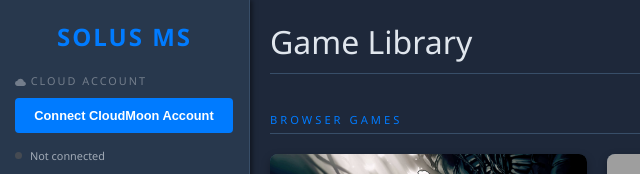
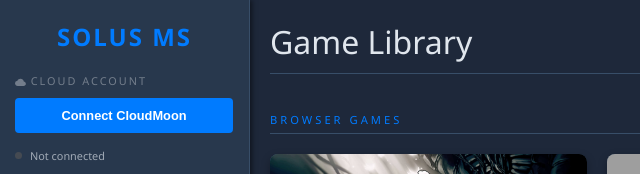
Before and after one commit to Katsugachi/Experiment-Solus-MS, a plain HTML site: page index.html in a window 1280 px wide. Shown: the top 174 px of the page, 0-640 px from the left. Drawn offline with Linux system fonts and the light colour scheme; grey boxes are pictures that could not be loaded.

Commit message:
Update index.html

```diff
--- a/index.html
+++ b/index.html
@@ -159,7 +159,7 @@
         <div class="auth-section">
             <div class="auth-label"><svg xmlns="http://www.w3.org/2000/svg" viewBox="0 0 24 24" fill="currentColor" width="1em" height="1em" style="vertical-align:middle"><path d="M19.35 10.04A7.49 7.49 0 0 0 12 4C9.11 4 6.6 5.64 5.35 8.04A5.994 5.994 0 0 0 0 14c0 3.31 2.69 6 6 6h13c2.76 0 5-2.24 5-5 0-2.64-2.05-4.78-4.65-4.96z"/></svg> Cloud Account</div>
             <div id="google-btn-wrapper">
-                <button id="google-signin-btn" class="launch-btn" style="width:218px;font-size:0.8rem;">Connect CloudMoon Account</button>
+                <button id="google-signin-btn" class="launch-btn" style="width:218px;font-size:0.8rem;">Connect CloudMoon</button>
             </div>
             <div class="user-info-card" id="user-info-card">
                 <img class="user-avatar" id="user-avatar" src="" alt="">
```
